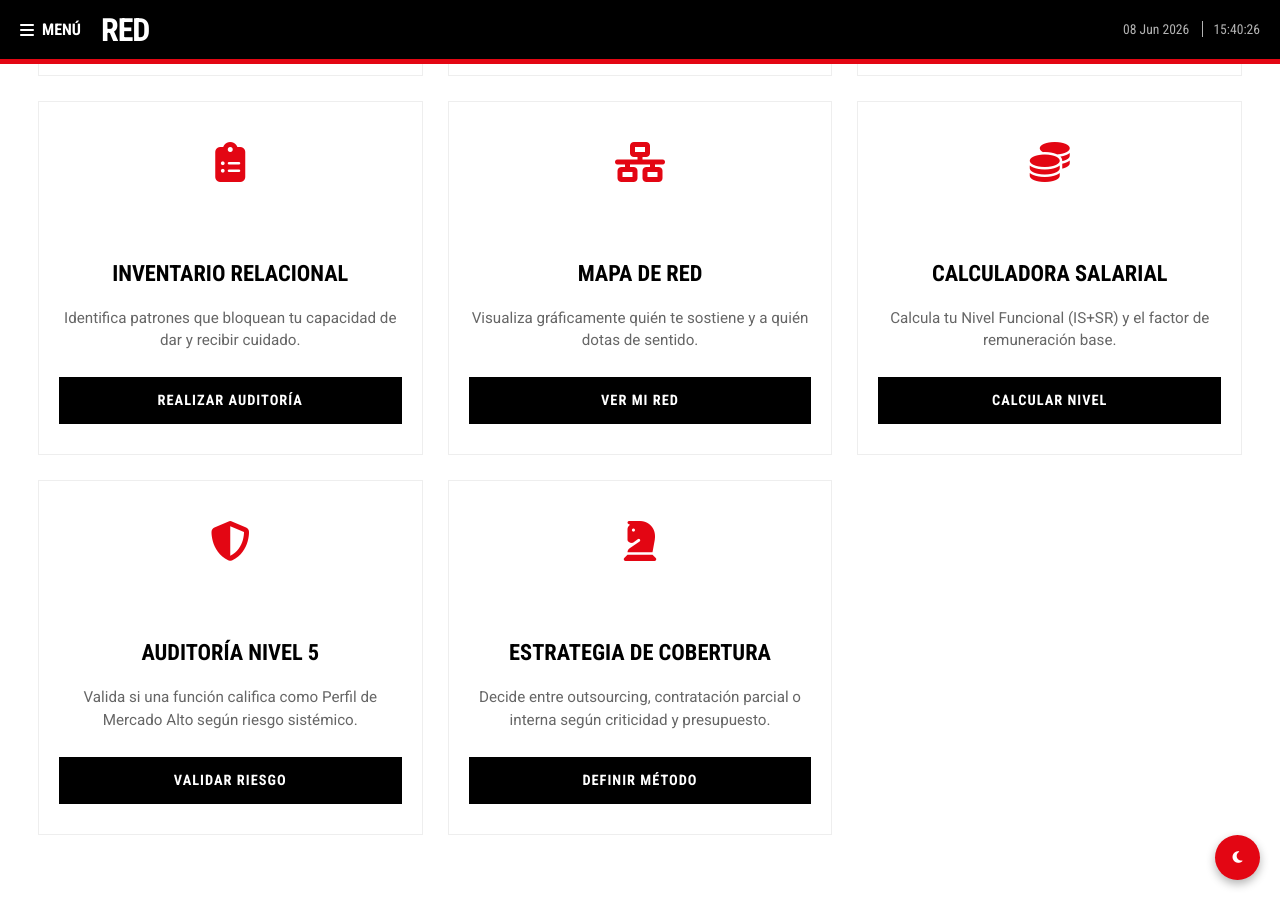
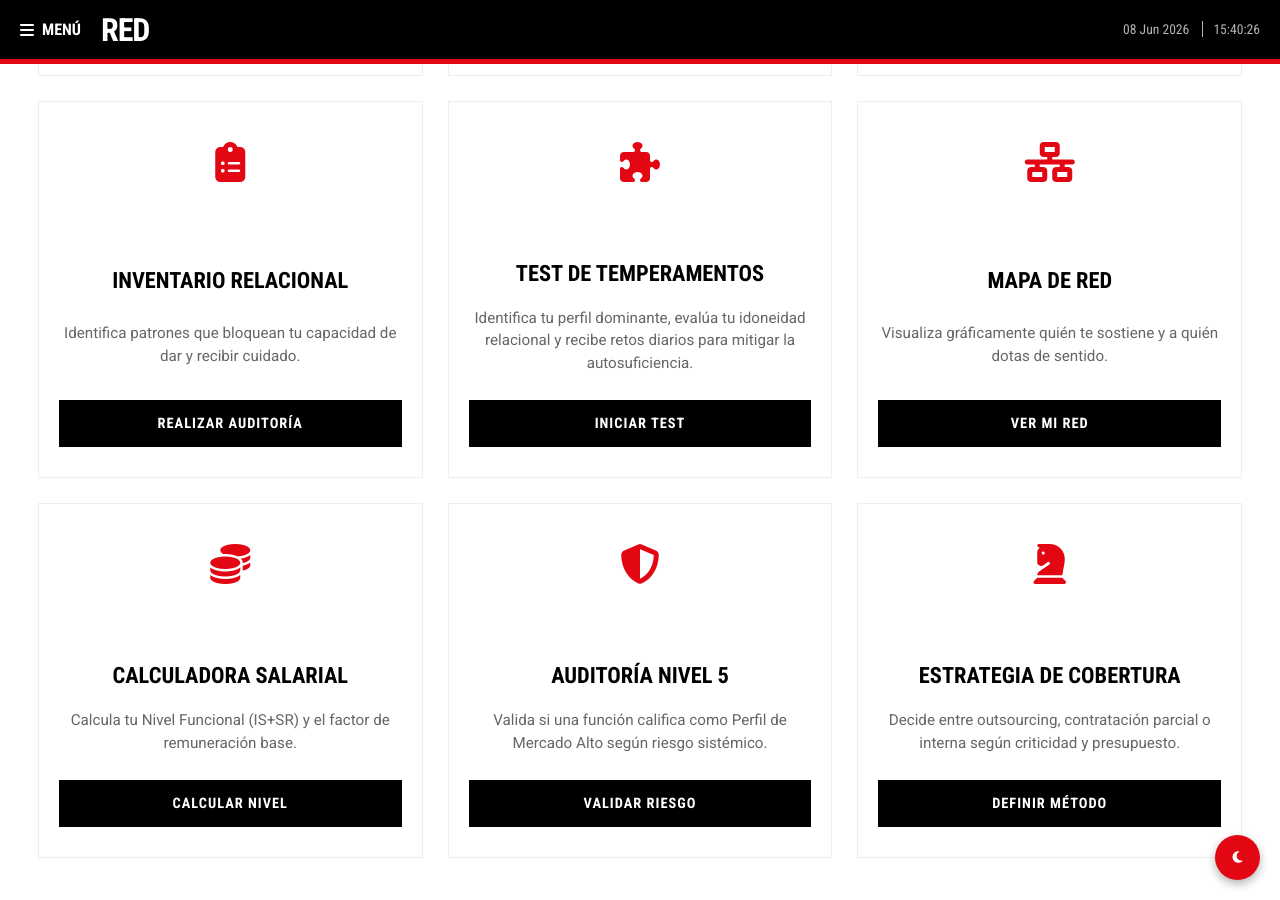
Before and after one commit to cafrhein/muro, a Jekyll site: the page built from herramientas.html, in a window 1280 px wide and 900 px high, scrolled down 523 px. Built offline with Jekyll 4.4.1, drawn with Linux system fonts in a browser that asks for light colours.

Commit message:
Add 'Test de Temperamentos' tool card to herramientas.html

```diff
--- a/herramientas.html
+++ b/herramientas.html
@@ -39,6 +39,13 @@ title: Central de Herramientas | Red Humana
     </article>
 
     <article class="tool-card">
+        <div class="tool-icon"><i class="fas fa-puzzle-piece"></i></div>
+        <h3 class="tool-title">Test de Temperamentos</h3>
+        <p class="tool-desc">Identifica tu perfil dominante, evalúa tu idoneidad relacional y recibe retos diarios para mitigar la autosuficiencia.</p>
+        <a href="/test-temperamentos" class="tool-btn">INICIAR TEST</a>
+    </article>
+
+    <article class="tool-card">
         <div class="tool-icon"><i class="fas fa-network-wired"></i></div>
         <h3 class="tool-title">Mapa de Red</h3>
         <p class="tool-desc">Visualiza gráficamente quién te sostiene y a quién dotas de sentido.</p>
@@ -65,7 +72,7 @@ title: Central de Herramientas | Red Humana
         <p class="tool-desc">Decide entre outsourcing, contratación parcial o interna según criticidad y presupuesto.</p>
         <a href="/estrategia-cobertura" class="tool-btn">DEFINIR MÉTODO</a>
     </article>
-    </div>
+</div>
 
 <style>
 /* --- ESTILOS DEL HUB DE HERRAMIENTAS --- */
```
